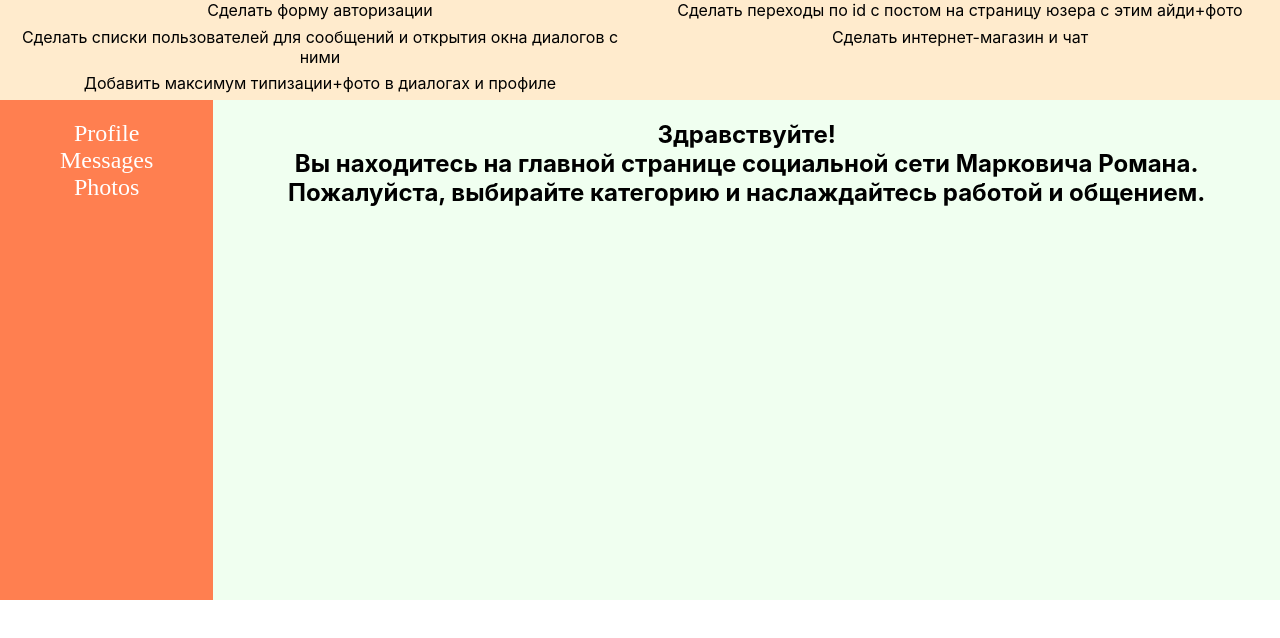
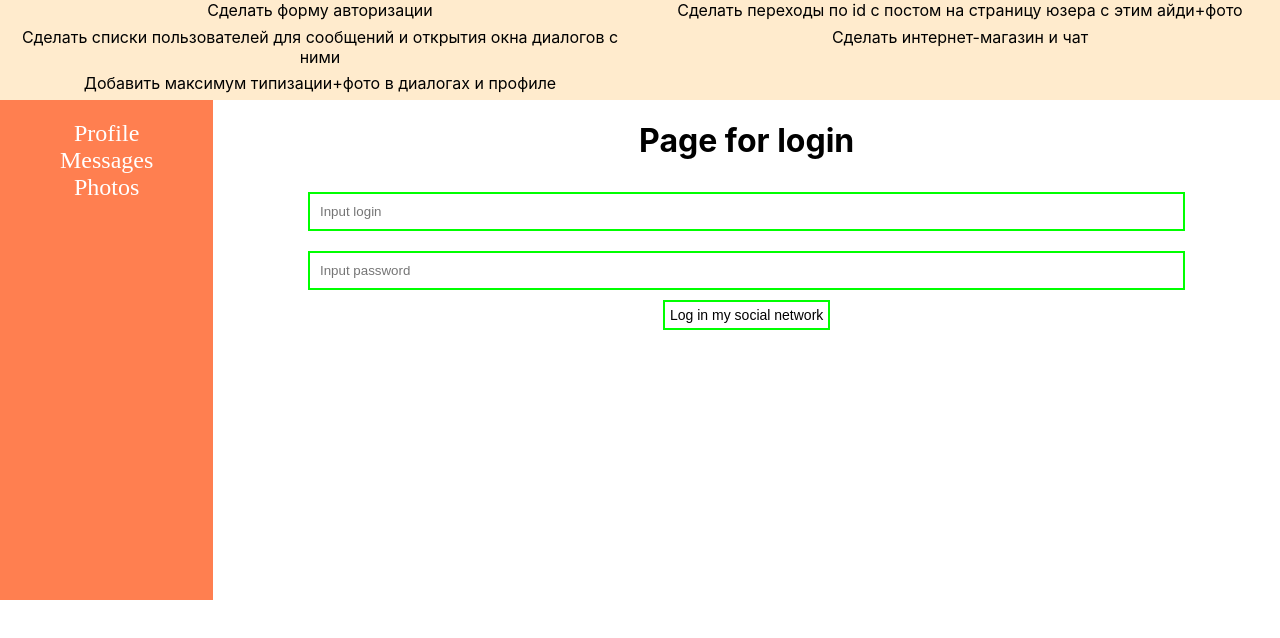
Before and after one commit to gts-786/tsSocialNet, a React (Create React App) app: page / in a window 1280 px wide. Shown: the top 638 px of the page. Built offline with nearby package versions, Linux system fonts and the light colour scheme.

Commit message:
Add Login.tsx

```diff
--- a/src/components/Content/Content.tsx
+++ b/src/components/Content/Content.tsx
@@ -2,6 +2,7 @@ import { FC } from 'react';
 import { Route, Routes } from 'react-router-dom';
 import Error from '../Error';
 import Hello from '../Hello';
+import Login from '../Login/Login';
 import classes from './Content.module.css'
 import Dialogs from './Messages/Dialogs/Dialogs';
 import Messages from './Messages/Messages';
@@ -10,7 +11,9 @@ import PostIdPage from './Profile/Posts/PostIdPage';
 import Profile from './Profile/Profile';
 
 const Content:FC = () => {
+    const isAuth = false;
     return (
+        isAuth ?
         <div className={classes.content}>
             <Routes>
                 <Route path='/profile/' element={<Profile/>}/>
@@ -24,6 +27,11 @@ const Content:FC = () => {
                 <Route path='/' element={<Hello/>}/>
             </Routes>
         </div>
+        :
+        <Routes>
+            <Route path='/login' element={<Login/>} />
+            <Route path='*' element={<Login/>} />
+        </Routes>
     );
 };
 export default Content;
--- /dev/null
+++ b/src/components/Login/Login.tsx
@@ -0,0 +1,16 @@
+import MyButton from "../UI/MyButton/MyButton";
+import MyInput from "../UI/MyInput/MyInput";
+
+const Login = () => {
+    return (
+        <div>
+            <h1>Page for login</h1>
+            <form>
+                <MyInput type='text' placeholder='Input login'/>
+                <MyInput type='password' placeholder='Input password'/><br/>
+                <MyButton>Log in my social network</MyButton>
+            </form>
+        </div>
+    );
+};
+export default Login;
```
